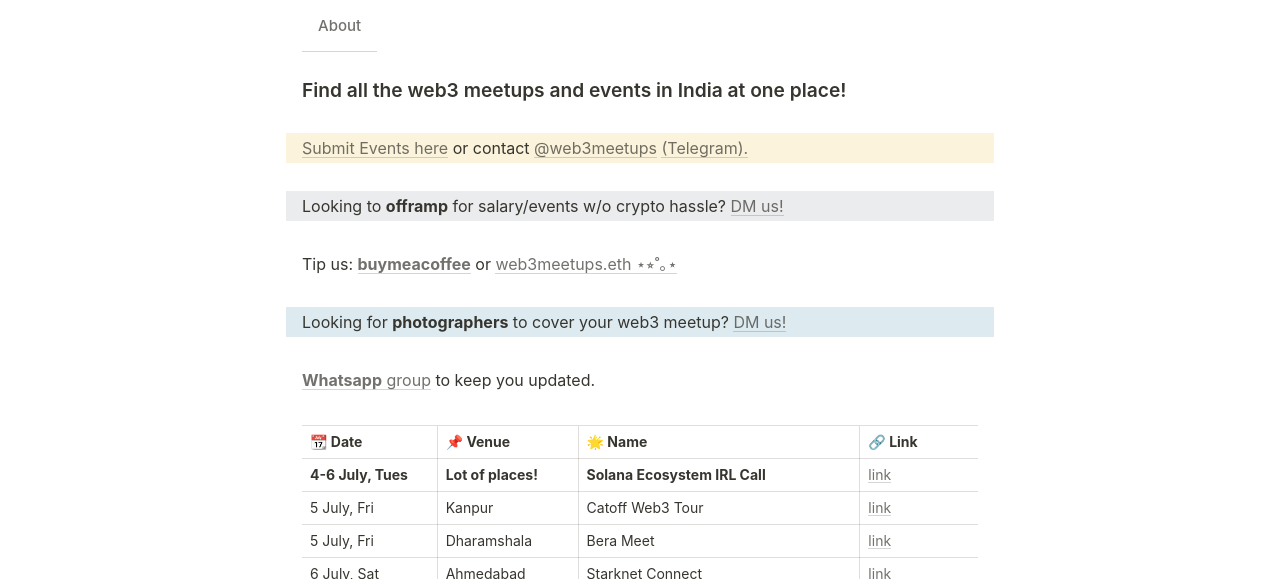
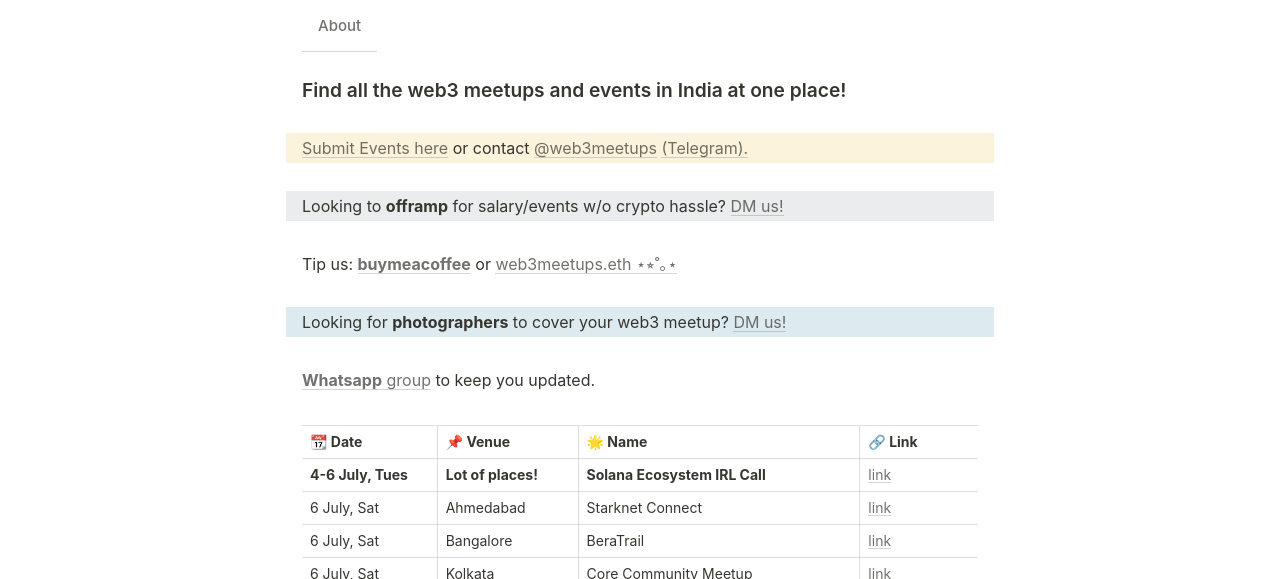
Before and after one commit to web3Gurung/web3meetups-simple, a plain HTML site: page index.html in a window 1280 px wide. Shown: the part 373-952 px from the top of the page. Drawn offline with Linux system fonts and the light colour scheme.

Commit message:
remove past events

```diff
--- a/index.html
+++ b/index.html
@@ -119,22 +119,6 @@
                         <td><b>Solana Ecosystem IRL Call</b></td>
                         <td><a target="_blank" rel="noreferrer noopener"
                                 href="https://app.getriver.io/superteam?utm_source=web3meetups">link</a>
-                        </td>
-                    </tr>
-                    <tr>
-                        <td>5 July, Fri</td>
-                        <td>Kanpur</td>
-                        <td>Catoff Web3 Tour</td>
-                        <td><a target="_blank" rel="noreferrer noopener"
-                                href="https://lu.ma/449r7isu?utm_source=web3meetups">link</a>
-                        </td>
-                    </tr>
-                    <tr>
-                        <td>5 July, Fri</td>
-                        <td>Dharamshala</td>
-                        <td>Bera Meet</td>
-                        <td><a target="_blank" rel="noreferrer noopener"
-                                href="https://lu.ma/8eqtyf2i?utm_source=web3meetups">link</a>
                         </td>
                     </tr>
                     <tr>
```
